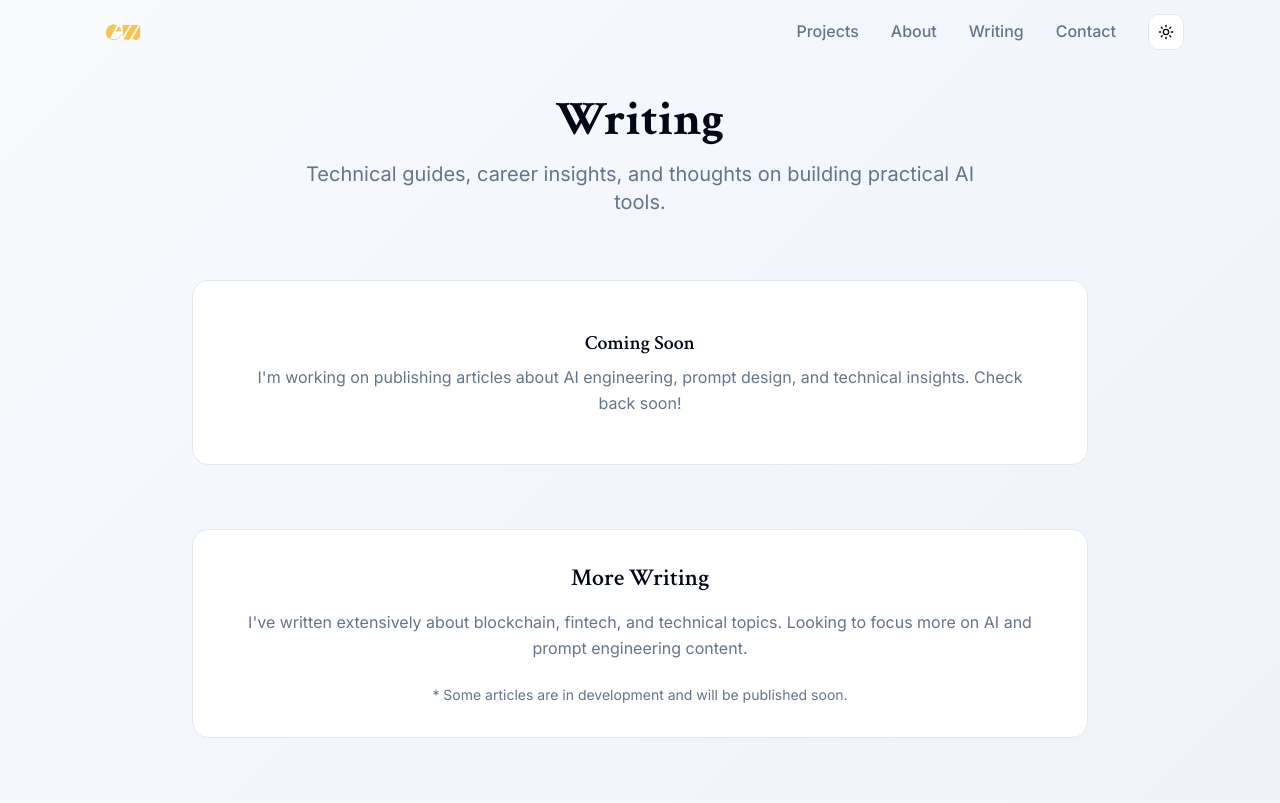
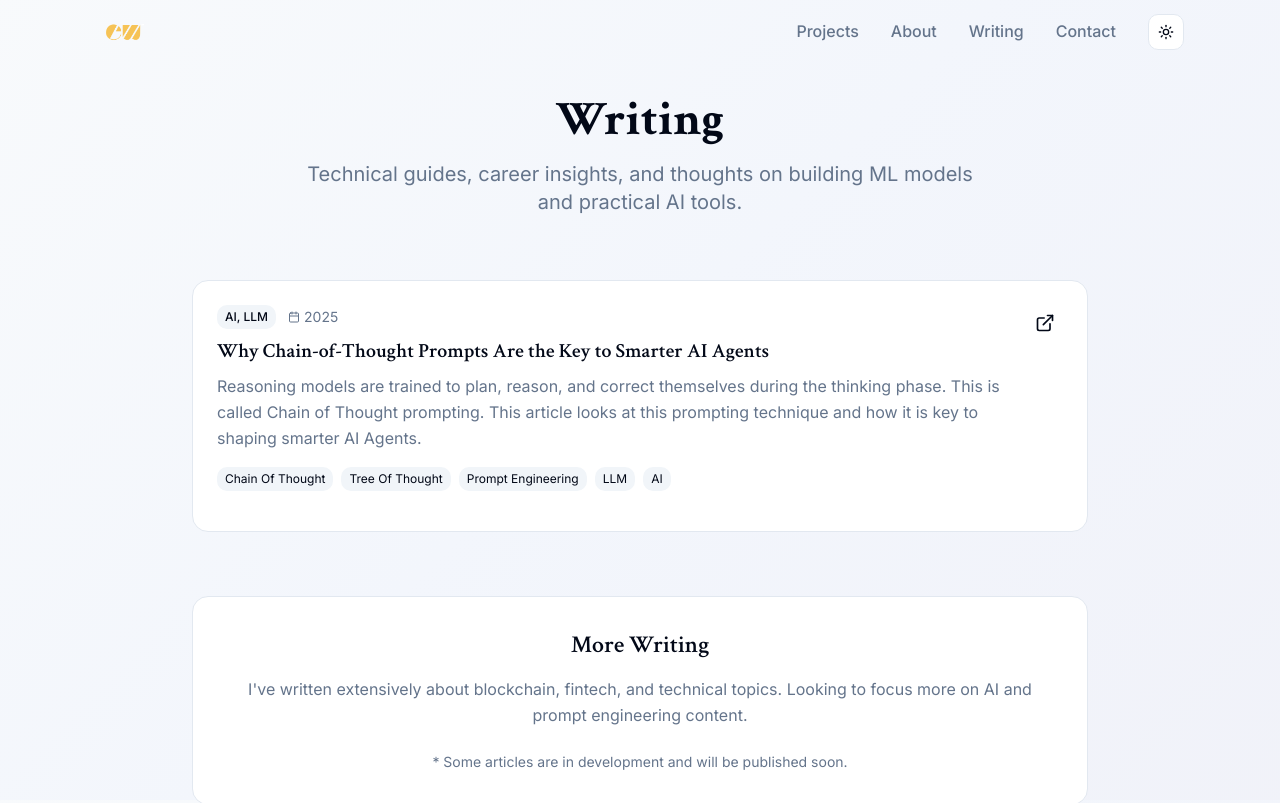
Before and after one commit to Elvaceishim/portfolio-website, a Next.js app: page /writing in a window 1280 px wide. Shown: the top 803 px of the page. Built offline with nearby package versions, Linux system fonts and the light colour scheme.

Commit message:
Update description in WritingClient component

```diff
--- a/src/app/writing/writing-client.js
+++ b/src/app/writing/writing-client.js
@@ -5,15 +5,21 @@ import Navbar from "@/components/Navbar";
 import { ExternalLink, Calendar } from "lucide-react";
 
 const writingPieces = [
-  // Add your real articles here using this format:
-  // {
-  //   title: "Article Title",
-  //   description: "Brief description of the article content",
-  //   category: "Technical" | "Career" | etc,
-  //   date: "2024",
-  //   url: "https://actual-url-here.com",
-  //   tags: ["Tag1", "Tag2", "Tag3"]
-  // }
+  {
+    title: "Why Chain-of-Thought Prompts Are the Key to Smarter AI Agents",
+    description:
+      "Reasoning models are trained to plan, reason, and correct themselves during the thinking phase. This is called Chain of Thought prompting. This article looks at this prompting technique and how it is key to shaping smarter AI Agents.",
+    category: "AI, LLM",
+    date: "2025",
+    url: "https://medium.com/@theelvace/why-chain-of-thought-prompts-are-the-key-to-smarter-ai-agents-3322506b8617",
+    tags: [
+      "Chain Of Thought",
+      "Tree Of Thought",
+      "Prompt Engineering",
+      "LLM",
+      "AI"
+    ]
+  }
 ];
 
 export default function WritingClient() {
@@ -31,7 +37,7 @@ export default function WritingClient() {
           >
             <h1 className="text-4xl md:text-5xl font-bold mb-4">Writing</h1>
             <p className="text-xl text-muted-foreground max-w-2xl mx-auto">
-              Technical guides, career insights, and thoughts on building practical AI tools.
+              Technical guides, career insights, and thoughts on building ML models and practical AI tools.
             </p>
           </motion.div>
 
```
